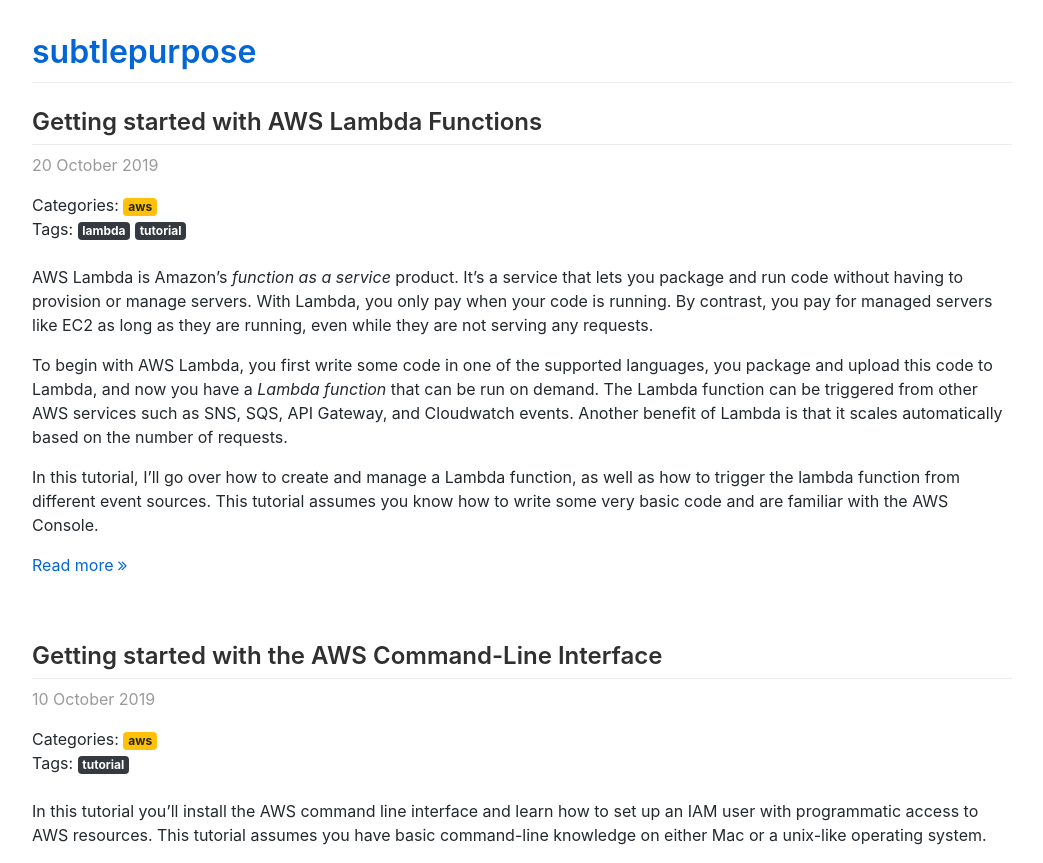
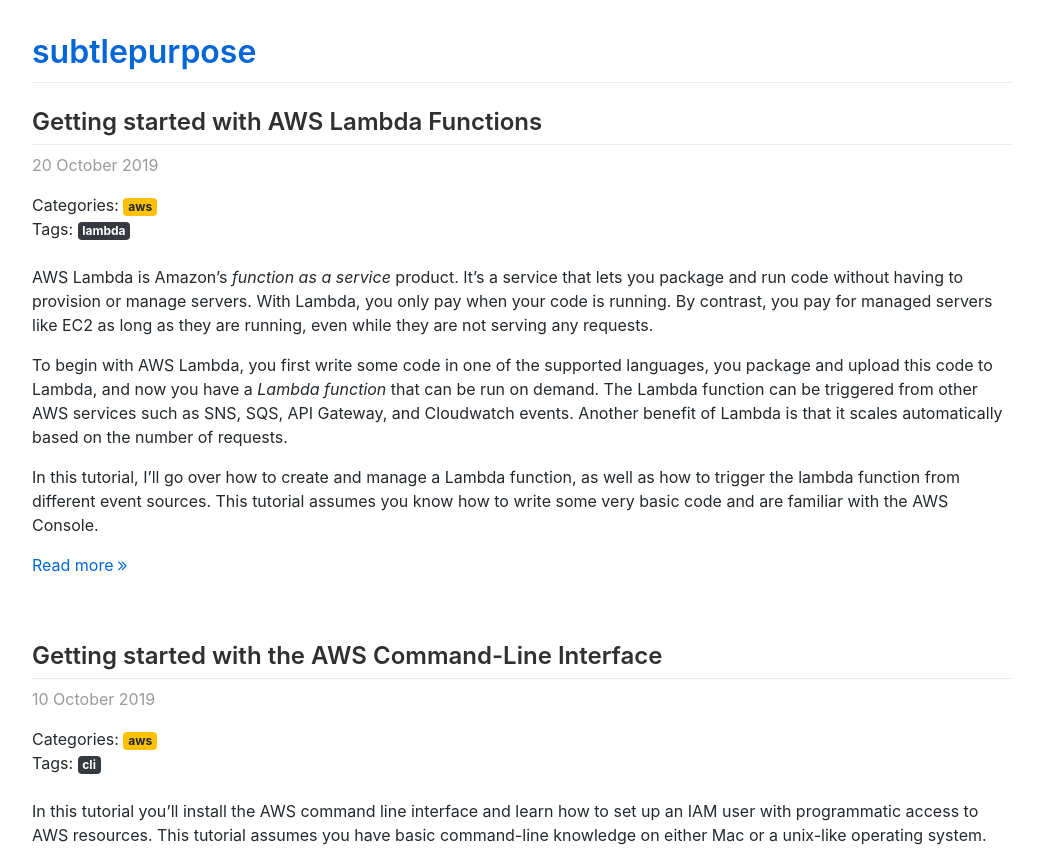
Before and after one commit to Porkbutts/tech.adriant.io, a Jekyll site: the page built from index.html, in a window 1280 px wide. Shown: the top 863 px of the page, without its empty margins (118-1161 px from the left). Built offline with Jekyll 4.4.1, drawn with Linux system fonts in a browser that asks for light colours; nearby versions of some CDN libraries; the list of posts is cut into pages by our own code; comment, search, counter and statistics services are not loaded.

Commit message:
Remove tutorial tag

```diff
--- a/_posts/2019-10-10-getting-started-with-the-aws-cli.md
+++ b/_posts/2019-10-10-getting-started-with-the-aws-cli.md
@@ -2,7 +2,7 @@
 layout: post
 title: Getting started with the AWS Command-Line Interface
 categories: aws
-tags: tutorial
+tags: cli
 ---
 
 In this tutorial you'll install the AWS command line interface and learn how to set up an IAM user with programmatic access to AWS resources. This tutorial assumes you have basic command-line knowledge on either Mac or a unix-like operating system.
--- a/_posts/2019-10-20-getting-started-with-aws-lambda.md
+++ b/_posts/2019-10-20-getting-started-with-aws-lambda.md
@@ -2,7 +2,7 @@
 layout: post
 title: Getting started with AWS Lambda Functions
 categories: aws
-tags: lambda tutorial
+tags: lambda
 ---
 
 AWS Lambda is Amazon's *function as a service* product. It's a service that lets you package and run code without having to provision or manage servers. With Lambda, you only pay when your code is running. By contrast, you pay for managed servers like EC2 as long as they are running, even while they are not serving any requests.
--- /dev/null
+++ b/tag/cli.html
@@ -0,0 +1,5 @@
+---
+layout: tag
+title: "Tag: cli"
+tag: cli
+---
--- a/tag/tutorial.html
+++ /dev/null
@@ -1,5 +0,0 @@
----
-layout: tag
-title: "Tag: tutorial"
-tag: tutorial
----
```
